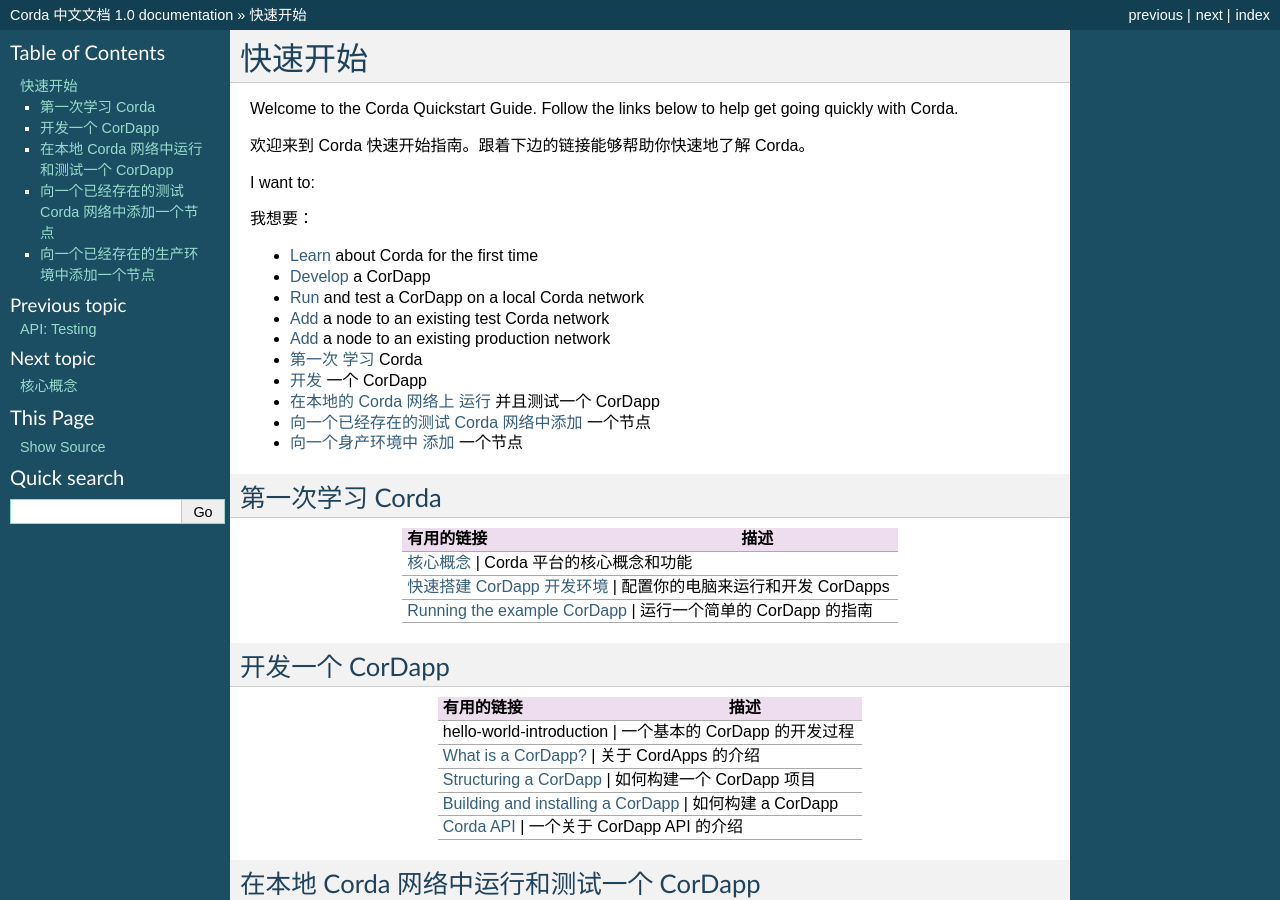
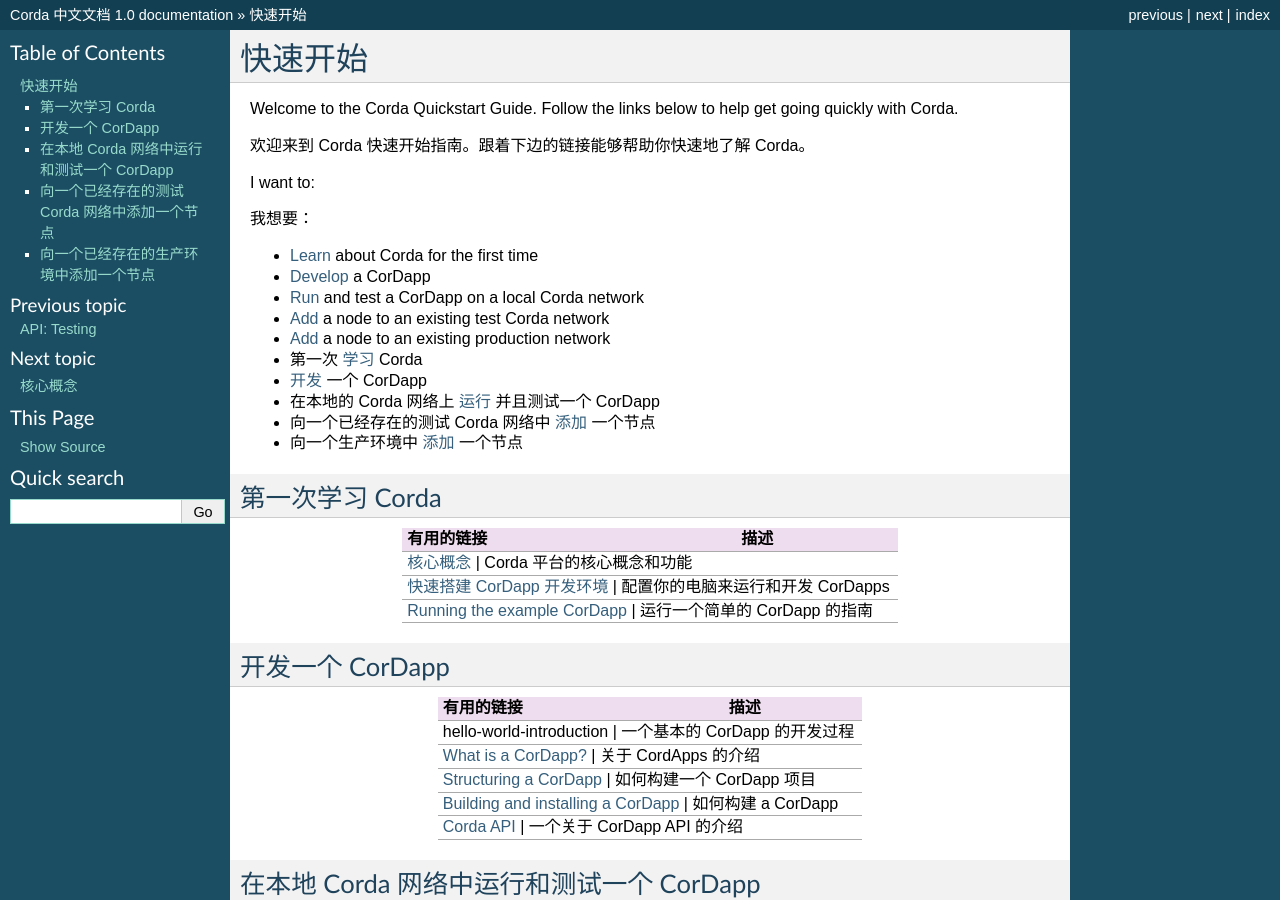
Before and after one commit to lijiachuan1982/cncorda, a Sphinx documentation site: the page built from docs/quickstart-index.rst, in a window 1280 px wide and 900 px high. Built offline with Sphinx 7.4.7, drawn with Linux system fonts in a browser that asks for light colours; pages that are not in the unit, such as notebooks, are missing from menus.

Commit message:
quickstart-index.rst

```diff
--- a/docs/quickstart-index.rst
+++ b/docs/quickstart-index.rst
@@ -15,11 +15,11 @@
 * :ref:`Add <quickstart-add>` a node to an existing test Corda network
 * :ref:`Add <quickstart-production>` a node to an existing production network
 
-* :ref:`第一次 学习 <quickstart-learn>` Corda
+* 第一次 :ref:`学习 <quickstart-learn>` Corda
 * :ref:`开发 <quickstart-develop>` 一个 CorDapp
-* :ref:`在本地的 Corda 网络上 运行 <quickstart-run>` 并且测试一个 CorDapp
-* :ref:`向一个已经存在的测试 Corda 网络中添加 <quickstart-add>` 一个节点
-* :ref:`向一个身产环境中 添加 <quickstart-production>` 一个节点
+* 在本地的 Corda 网络上 :ref:`运行 <quickstart-run>` 并且测试一个 CorDapp
+* 向一个已经存在的测试 Corda 网络中 :ref:`添加 <quickstart-add>` 一个节点
+* 向一个生产环境中 :ref:`添加 <quickstart-production>` 一个节点
 
 .. _quickstart-learn:
 
```
